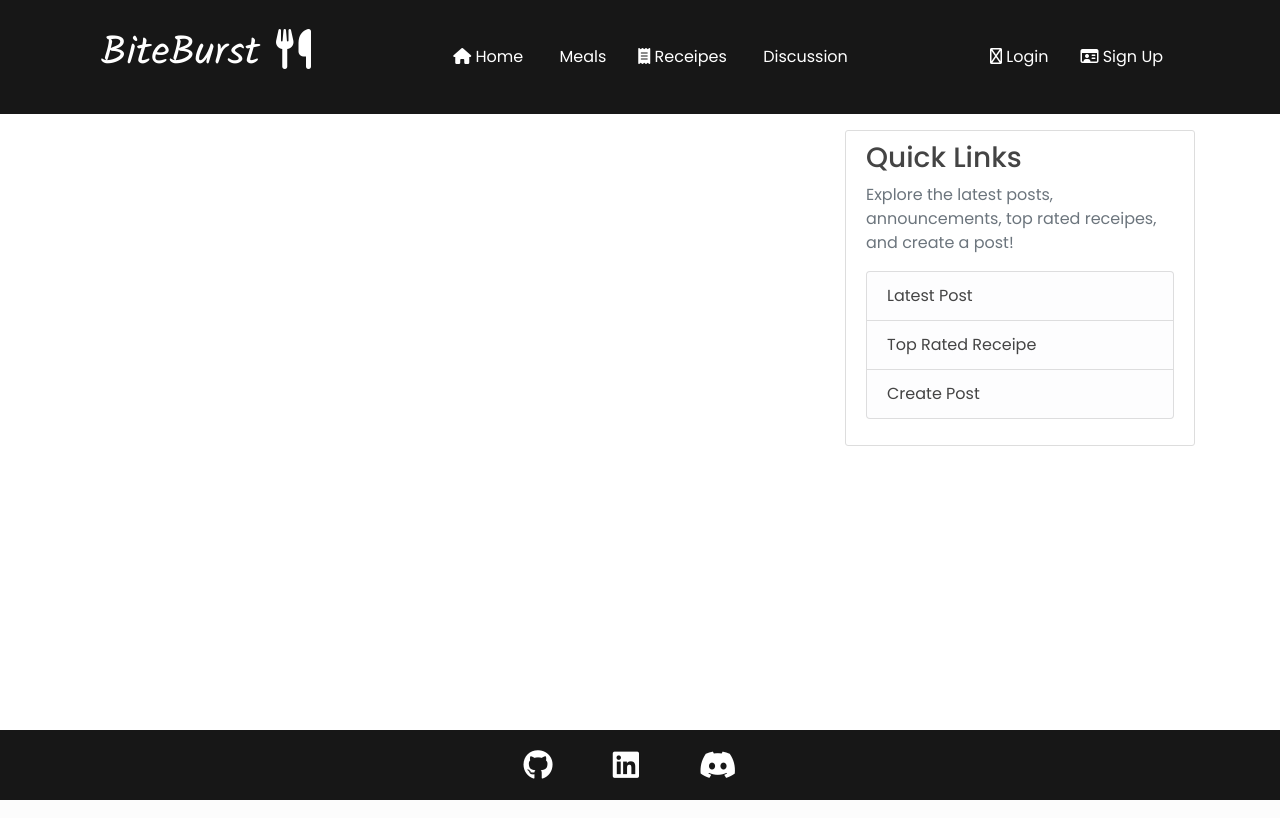
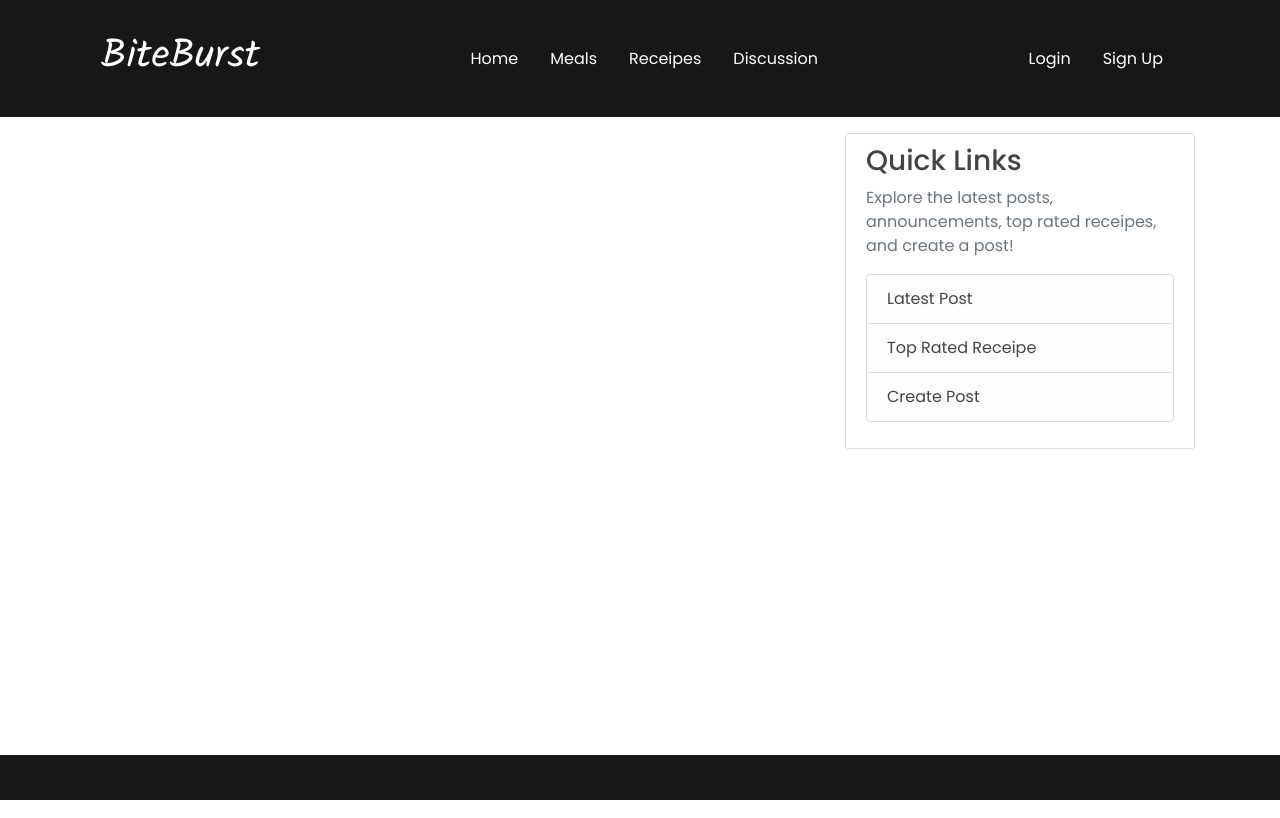
Before and after one commit to CodeLegg/Milestone-3, a Flask app: page /layout in a window 1280 px wide. Run offline with Flask 3, Linux system fonts and the light colour scheme.

Commit message:
Remove Font Awesome links from layout.html

```diff
--- a/foodblog/templates/layout.html
+++ b/foodblog/templates/layout.html
@@ -12,11 +12,7 @@
     <!-- Bootstrap CSS -->
     <link rel="stylesheet" href="https://cdn.jsdelivr.net/npm/bootstrap@4.4.1/dist/css/bootstrap.min.css"
         integrity="sha384-Vkoo8x4CGsO3+Hhxv8T/Q5PaXtkKtu6ug5TOeNV6gBiFeWPGFN9MuhOf23Q9Ifjh" crossorigin="anonymous">
-    <!-- Font Awesome -->
-    <link rel="stylesheet" href="https://cdnjs.cloudflare.com/ajax/libs/font-awesome/6.5.1/css/all.min.css"
-        integrity="sha512-DTOQO9RWCH3ppGqcWaEA1BIZOC6xxalwEsw9c2QQeAIftl+Vegovlnee1c9QX4TctnWMn13TZye+giMm8e2LwA=="
-        crossorigin="anonymous" referrerpolicy="no-referrer">
-    <link rel="stylesheet" href="https://site-assets.fontawesome.com/releases/v6.5.1/css/all.css">
+
 
     <!-- Custom CSS -->
     <link rel="stylesheet" type="text/css" href="{{ url_for('static', filename='css/style.css') }}">
```
